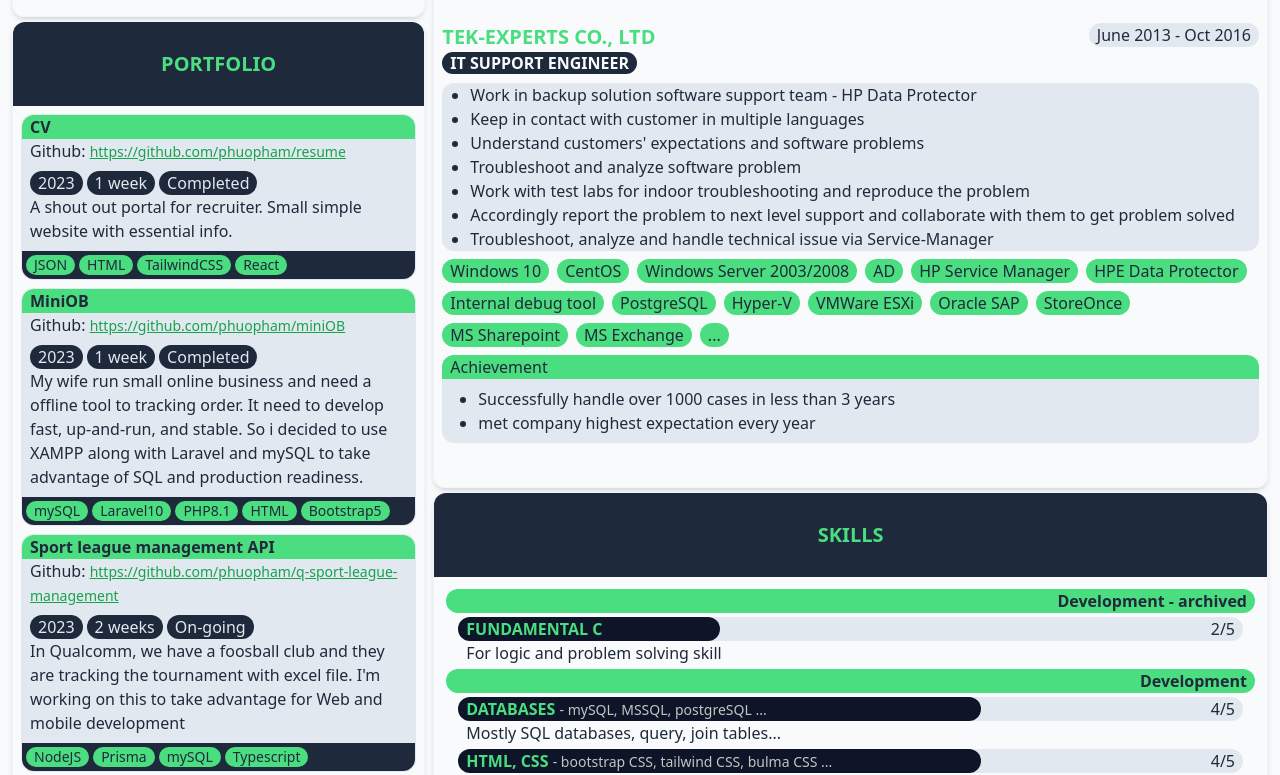
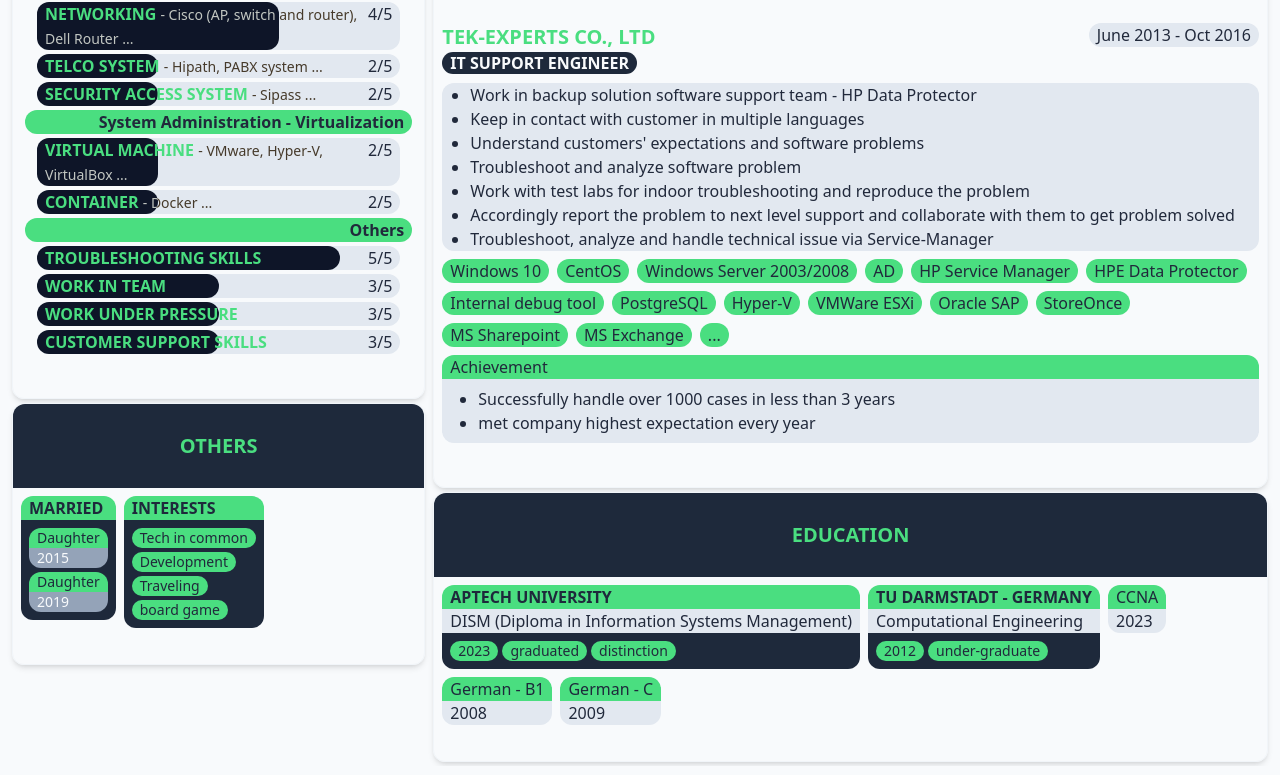
Before and after one commit to phuopham/resume, a React (Vite) app: page / in a window 1280 px wide. Shown: the part 1600-2375 px from the top of the page. Built offline with nearby package versions, Linux system fonts and the light colour scheme.

Commit message:
change layout

```diff
--- a/src/App.jsx
+++ b/src/App.jsx
@@ -9,6 +9,7 @@
 import Languages from './components/Languages'
 import Portfolio from './components/Portfolio'
 import Others from './components/Others'
+import Skill2 from './components/Skill2'
 
 function App() {
   const [resume, setResume] = useState({})
@@ -28,17 +29,23 @@
           {resume.profile && <Profile data={resume.profile} />}
           <div>
             {resume.languages && <Languages data={resume.languages} />}
-            {resume.education && resume.certificates && <Education education={resume.education} certificates={resume.certificates} />}
+            <div className='hidden md:block'>
+              {resume.skills && <Skill2 data={resume.skills} />}
+            </div>
             {resume.profile && <Others data={resume.profile} />}
           </div>
-          <div>
+          {/* <div>
             {resume.portfolio && <Portfolio data={resume.portfolio} />}
-          </div>
+          </div> */}
         </div>
         <div className='col-span-2'>
           {resume.target && <Target data={resume.target} />}
           {resume.career && <Career data={resume.career} />}
-          {resume.skills && <Skills data={resume.skills} />}
+          <div className='block md:hidden'>
+            {resume.skills && <Skill2 data={resume.skills} />}
+          </div>
+          {resume.education && resume.certificates && <Education education={resume.education} certificates={resume.certificates} />}
+          {/* {resume.skills && <Skills data={resume.skills} />} */}
         </div>
       </div>
       <div className='hidden w-1/6'></div>
--- a/src/components/Education.jsx
+++ b/src/components/Education.jsx
@@ -7,12 +7,7 @@
                 Education
             </div>
             <ul className='flex gap-2 flex-wrap p-2'>
-                {certificates.map((it, key) => (
-                    <li key={key}>
-                        <div className='rounded-t-xl text-slate-800 bg-green-400 px-2 '>{it.shortname}</div>
-                        <div className=' bg-slate-200 px-2 rounded-b-xl'>{it.year}</div>
-                    </li>
-                ))}
+
                 <li>
                     <div className='rounded-t-xl text-slate-800 bg-green-400 px-2 font-semibold uppercase'>{education[0].institute}</div>
                     <div className=' bg-slate-200 px-2'>{education[0].major}</div>
@@ -23,6 +18,7 @@
                         <div className='rounded-full bg-green-400 px-2'>
                             {education[0].status}
                         </div>
+                        <div className='rounded-full bg-green-400 px-2'>distinction</div>
                     </div>
                 </li>
                 <li>
@@ -37,6 +33,12 @@
                         </div>
                     </div>
                 </li>
+                {certificates.map((it, key) => (
+                    <li key={key}>
+                        <div className='rounded-t-xl text-slate-800 bg-green-400 px-2 '>{it.shortname}</div>
+                        <div className=' bg-slate-200 px-2 rounded-b-xl'>{it.year}</div>
+                    </li>
+                ))}
             </ul>
         </div >
     )
--- /dev/null
+++ b/src/components/Skill2.jsx
@@ -0,0 +1,45 @@
+import React from 'react'
+
+const Skill2 = ({ data }) => {
+    const progressBar = (self_rate) => {
+        if (self_rate < 6) return `w-${self_rate}/6 bg-slate-900 absolute top-0 left-0 h-full mix-blend-multiply rounded-xl z-[-1]`
+        return `w-full bg-slate-900 absolute top-0 left-0 h-full mix-blend-multiply rounded-xl z-[-1]`
+    }
+    const groupedData = data.reduce((acc, obj) => {
+        const key = obj['catalog'];
+        if (!acc[key]) {
+            acc[key] = [];
+        }
+        acc[key].push(obj);
+        return acc;
+    }, {})
+    return (
+        <div className='shadow-md m-1 pb-7 border border-slate-100 rounded-xl'>
+            <div className='uppercase text-xl font-bold text-green-400 bg-slate-800 py-7 text-center rounded-t-xl'>
+                Skills
+            </div>
+            <ul className='p-3'>
+                {Object.keys(groupedData).map((key) => (
+                    <li key={key}>
+                        <div className='text-end font-semibold rounded-full px-2 bg-green-400'>{key}</div>
+                        {groupedData[key].map((skill, index) => (
+                            <div key={index} className=' m-1 px-2'>
+                                <div className='relative ps-2 pe-8'>
+                                    <span className='text-green-400 uppercase font-semibold'>
+                                        {skill.object + " "}
+                                    </span>
+                                    {skill.experienced_with != '' && <span className='text-sm text-slate-300 mix-blend-exclusion'>- {skill.experienced_with.map((item, key) => key == 0 ? item : (', ' + item))} ...</span>}
+                                    <div className={progressBar(skill.self_rate, skill.catalog)}></div>
+                                    <div className='z-[-2] h-full bg-slate-200 w-full absolute top-0 left-0 right-0 rounded-xl text-end px-2'>{skill.self_rate}/5</div>
+                                </div>
+                            </div>
+                        ))}
+                    </li>
+                ))}
+
+            </ul>
+        </div >
+    )
+}
+
+export default Skill2
```
